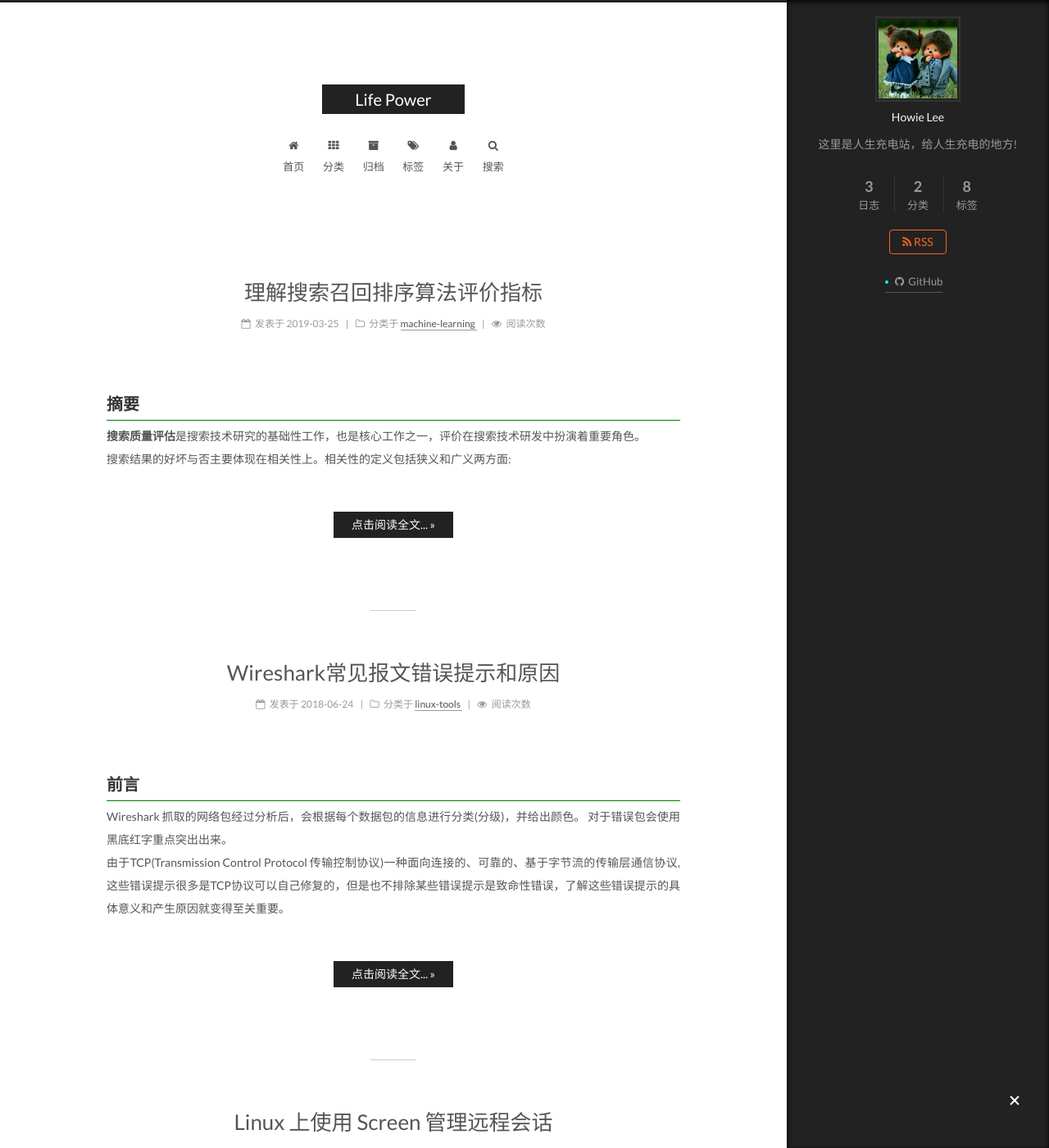
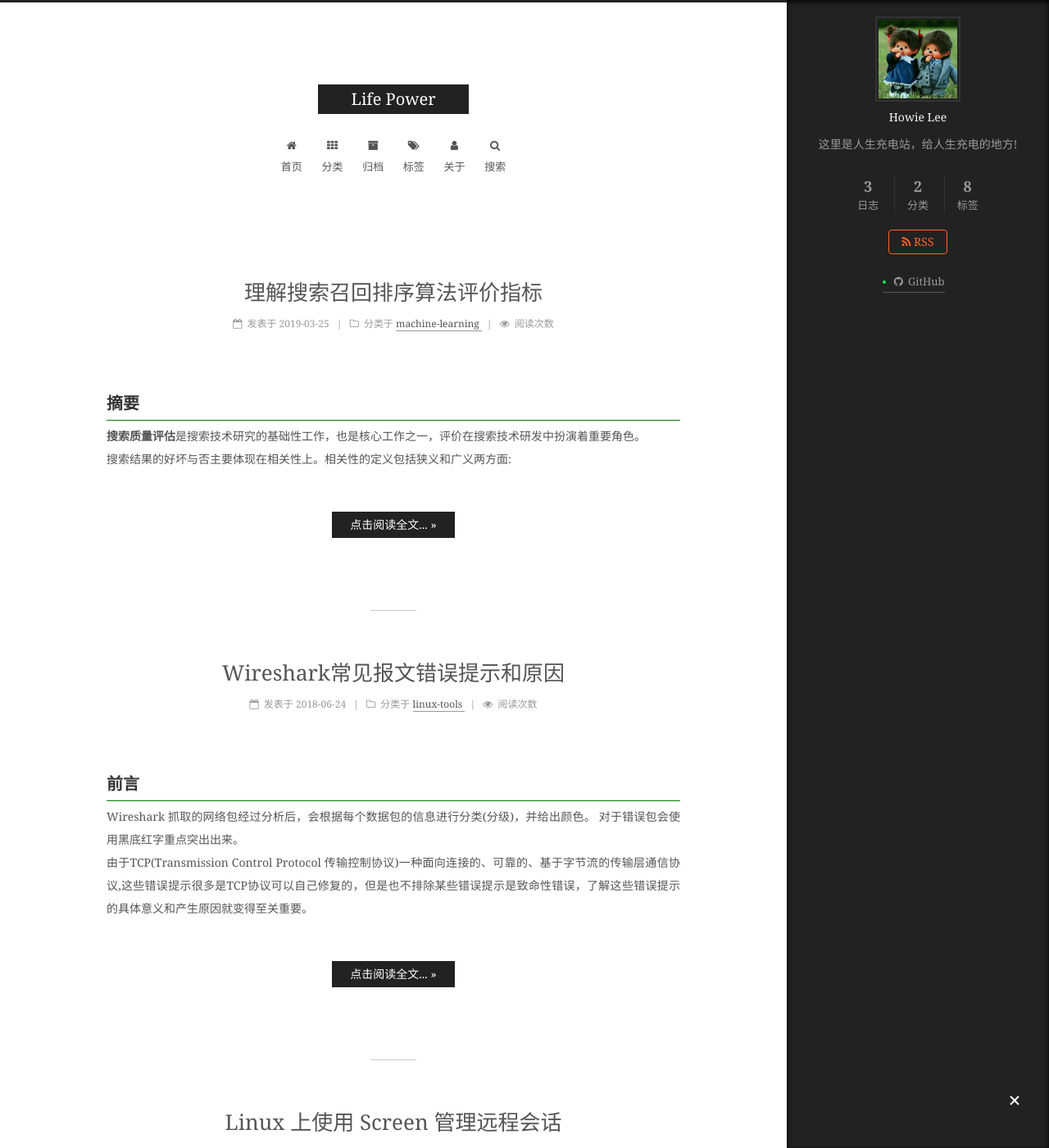
Before and after one commit to lifower525/lifower525.github.io, a Jekyll site: the page built from index.html, in a window 1280 px wide and 1400 px high. Shown: the whole window at 82% size. Built offline with Jekyll 4.4.1, drawn with Linux system fonts in a browser that asks for light colours; the list of posts is cut into pages by our own code.

Commit message:
Update themes
Signed-off-by: Howie Lee <lifower525@gmail.com>

```diff
--- a/_config.yml
+++ b/_config.yml
@@ -175,7 +175,7 @@ font:
   global:
     # external: true will load this font family from host.
     external: true
-    family: Lato
+    family:
 
   # Font settings for Headlines (h1, h2, h3, h4, h5, h6)
   # Fallback to `global` font settings.
--- a/_sass/_common/scaffolding/base.scss
+++ b/_sass/_common/scaffolding/base.scss
@@ -26,7 +26,10 @@ h1, h2, h3, h4, h5, h6 {
 }
 
 h2, h3, h4, h5, h6 { margin: 20px 0 15px; }
-
+h1{
+  color: #FF6600;
+  text-decoration: none;
+}
 h2 {
   font-size: 21px;
   padding-bottom: 5px;
--- a/_sass/_variables/base.scss
+++ b/_sass/_variables/base.scss
@@ -62,7 +62,7 @@ $selection-color              : white;
 }
 
 // Font families.
-$font-family-chinese      : "PingFang SC", "Microsoft YaHei";
+$font-family-chinese      : "Georgia", "Times New Roman";
 
 $font-family-base         : $font-family-chinese, sans-serif;
 $font-family-base         : if(get_font_family('global'), (get_font_family('global'), $font-family-chinese, sans-serif), $font-family-base);
```
